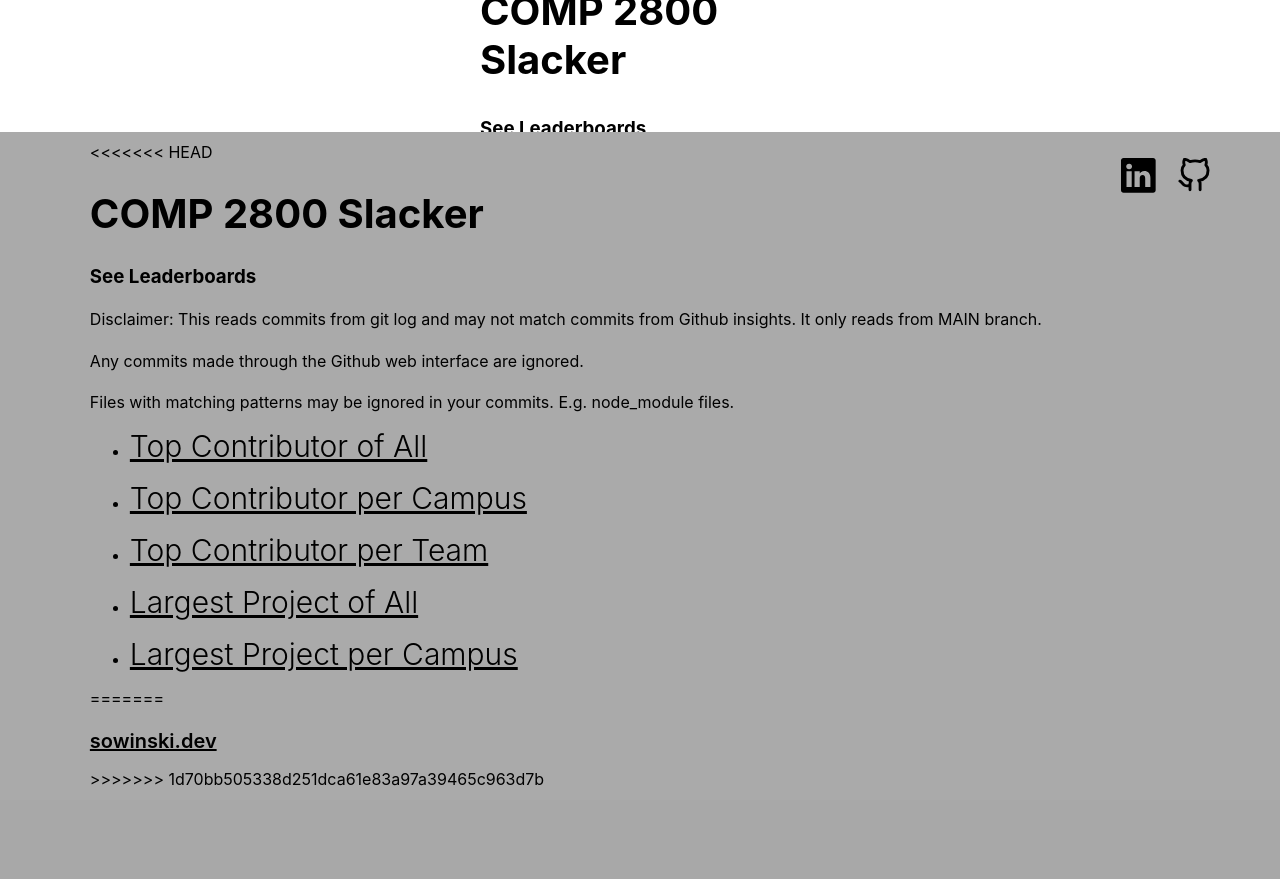
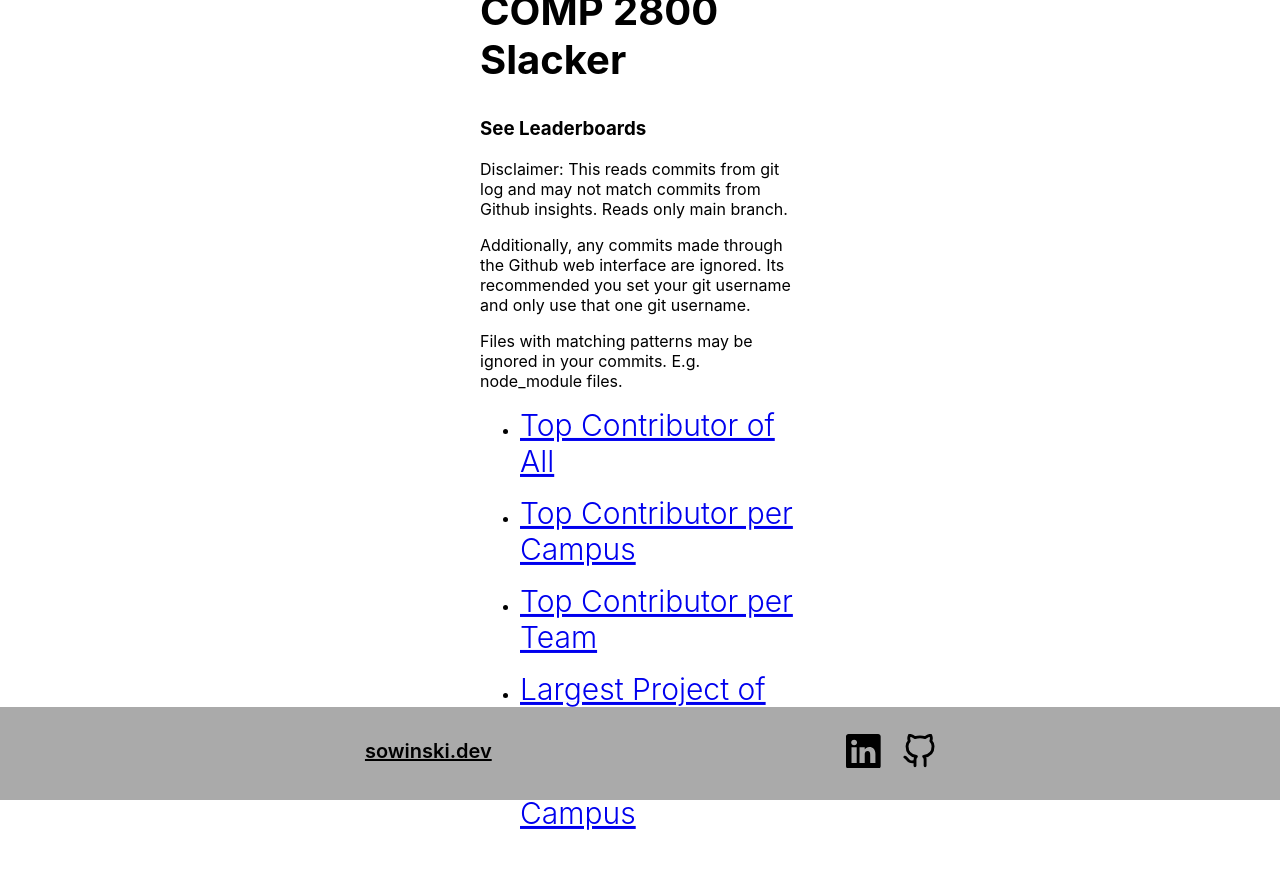
Before and after one commit to SowinskiBraeden/slacker, a Flask app: page / in a window 1280 px wide. Before the commit the page ends 786 px from the top, so only its background shows below. Run offline with Flask 3, Linux system fonts and the light colour scheme.

Commit message:
update landing page

```diff
--- a/templates/index.html
+++ b/templates/index.html
@@ -13,7 +13,7 @@
       <h3>See Leaderboards</h3>
       <p>
         Disclaimer: This reads commits from git log and may not match
-        commits from Github insights.
+        commits from Github insights. Reads only main branch.
       </p>
       <p>
         Additionally, any commits made through the Github web interface are ignored. Its recommended you set your git
@@ -35,29 +35,7 @@
   <footer class="footer flex-container-c">
     <div class="flex-container-r">
       <div>
-<<<<<<< HEAD
-        <h1 class="title">COMP 2800 Slacker</h1>
-        <h3>See Leaderboards</h3>
-        <p>
-            Disclaimer: This reads commits from git log and may not match
-            commits from Github insights. It only reads from MAIN branch.
-        </p>
-        <p>
-          Any commits made through the Github web interface are ignored.
-        </p>
-        <p>
-          Files with matching patterns may be ignored in your commits. E.g. node_module files.
-        </p>
-        <ul>
-          <li><a class="link" href="/boards/TopContributorsAllTime">Top Contributor of All</a></li>
-          <li><a class="link" href="/boards/TopContributorPerCampus">Top Contributor per Campus</a></li>
-          <li><a class="link" href="/boards/TopContributorsPerTeam">Top Contributor per Team</a></li>
-          <li><a class="link" href="/boards/LargestProjectAllTeams">Largest Project of All</a></li>
-          <li><a class="link" href="/boards/LargestProjectsPerCampus">Largest Project per Campus</a></li>
-        </ul>
-=======
         <p><a href="https://sowinski.dev">sowinski.dev</a></p>
->>>>>>> 1d70bb505338d251dca61e83a97a39465c963d7b
       </div>
       <div class="social-icons">
         <a class="icon" href="https://www.linkedin.com/in/SowinskiBraeden" target=_blank rel="noopener noreferrer me"
```
